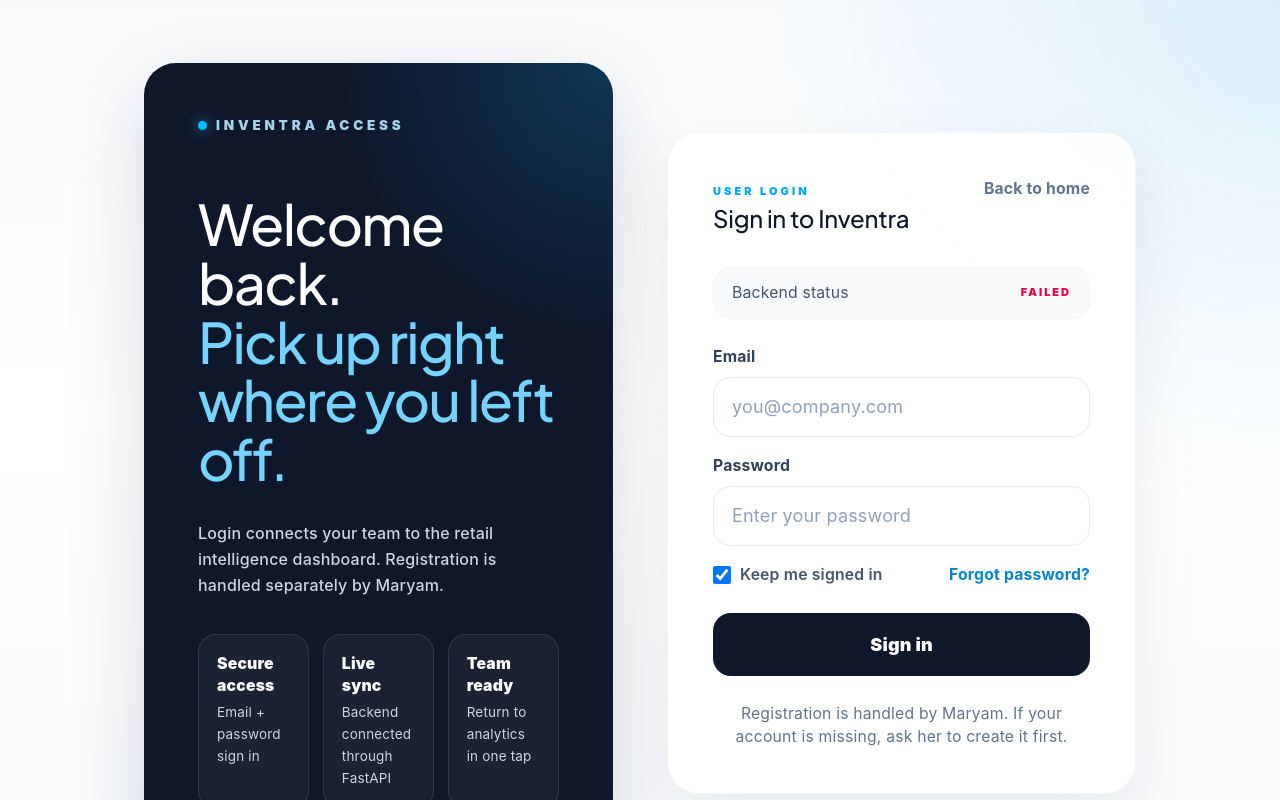
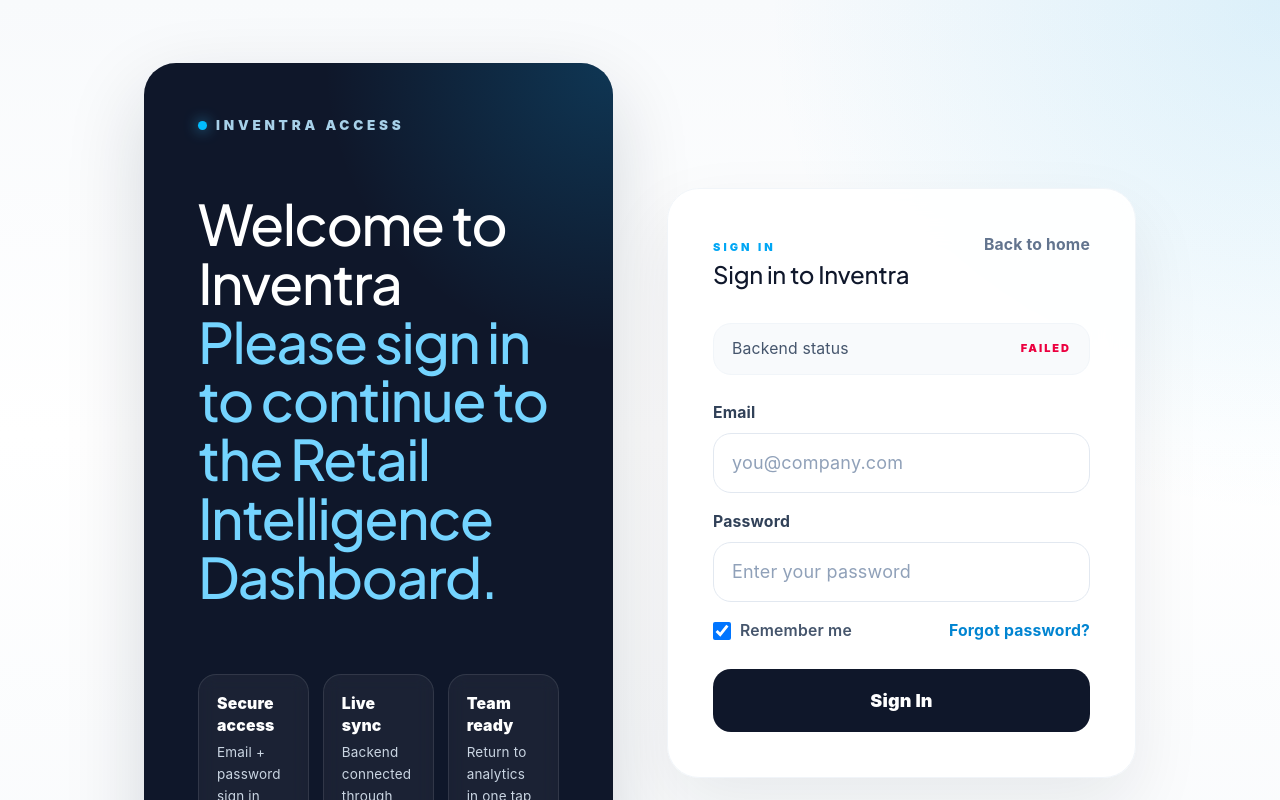
Before and after one commit to mshaikh19/Inventra, a React (Vite) app in the folder frontend/: page / in a window 1280 px wide. Both pictures are taken after a click on the button "Login". Shown: the top 800 px of the page. Built offline with nearby package versions, Linux system fonts and the light colour scheme; no server answers.

Commit message:
Updated login page

```diff
--- a/frontend/src/pages/Login.jsx
+++ b/frontend/src/pages/Login.jsx
@@ -77,14 +77,13 @@
 
             <div className="space-y-4">
               <h1 className="text-4xl md:text-5xl font-black tracking-tight leading-[1.05]">
-                Welcome back.
+                Welcome to Inventra
                 <span className="block text-sky-300">
-                  Pick up right where you left off.
+                  Please sign in to continue to the Retail Intelligence Dashboard.
                 </span>
               </h1>
               <p className="text-slate-300 text-[15.5px] md:text-[16px] leading-relaxed max-w-xl font-medium">
-                Login connects your team to the retail intelligence dashboard.
-                Registration is handled separately by Maryam.
+                {/* Intentionally left neutral until account registration is available. */}
               </p>
             </div>
 
@@ -114,10 +113,10 @@
             onSubmit={handleSubmit}
             className="rounded-[32px] border border-slate-100 bg-white/90 backdrop-blur-xl shadow-[0_30px_70px_rgba(15,23,42,0.08)] p-7 md:p-10 space-y-6"
           >
-            <div className="flex items-start justify-between gap-4">
+              <div className="flex items-start justify-between gap-4">
               <div>
                 <p className="text-[11px] font-black tracking-[0.28em] uppercase text-sky-500">
-                  User Login
+                  Sign In
                 </p>
                 <h2 className="mt-2 text-3xl md:text-4xl font-black tracking-tight text-slate-900">
                   Sign in to Inventra
@@ -183,7 +182,7 @@
                     onChange={handleChange}
                     className="h-4 w-4 rounded border-slate-300 text-sky-500 focus:ring-sky-200"
                   />
-                  Keep me signed in
+                  Remember me
                 </label>
                 <button
                   type="button"
@@ -211,13 +210,8 @@
               disabled={loading}
               className="w-full rounded-2xl bg-[#0F172A] px-5 py-4 text-base font-black text-white transition-all duration-200 hover:bg-slate-800 active:scale-[0.99] disabled:cursor-not-allowed disabled:opacity-70"
             >
-              {loading ? "Signing in..." : "Sign in"}
+              {loading ? "Signing in..." : "Sign In"}
             </button>
-
-            <p className="text-center text-sm text-slate-500">
-              Registration is handled by Maryam. If your account is missing, ask
-              her to create it first.
-            </p>
           </form>
         </div>
       </div>
```
